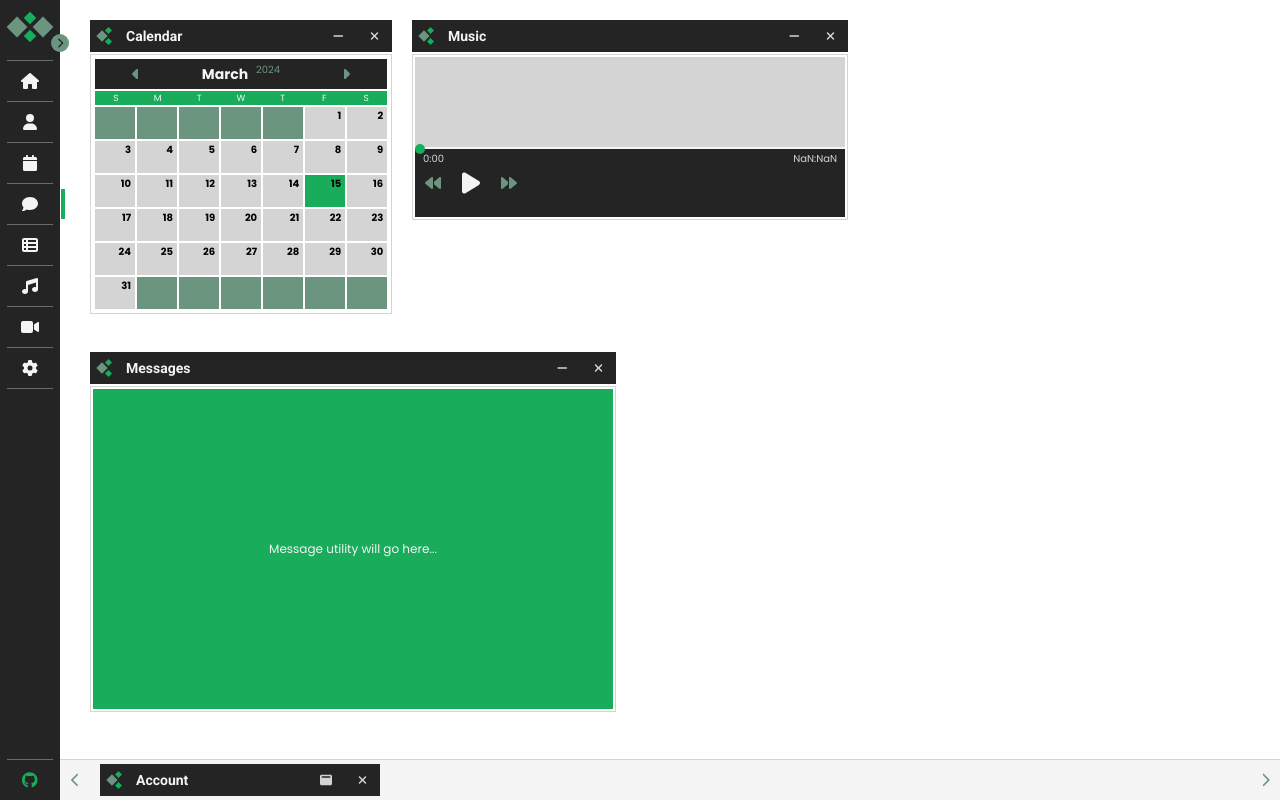
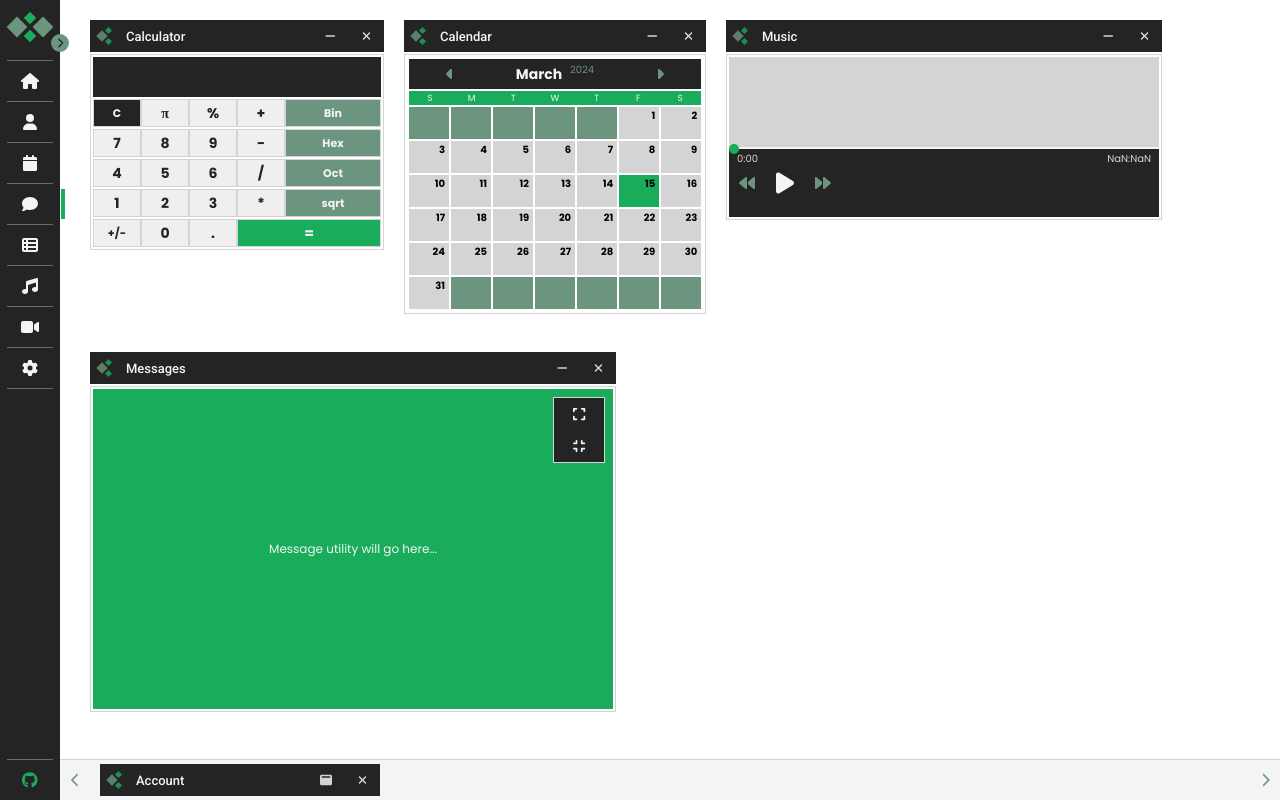
Before and after one commit to eab14/windows_ex_redo, a React (Create React App) app in the folder react/client/: page / in a window 1280 px wide. Both pictures are taken after a click on the item "Messages". Built offline with nearby package versions, Linux system fonts and the light colour scheme; the HTML template or start-up script is replaced by a standard one.

Commit message:
Client: Calculator utility, expand compress for testing windows on all non-styled components

```diff
--- a/react/client/package.json
+++ b/react/client/package.json
@@ -13,6 +13,7 @@
     "@testing-library/user-event": "^13.5.0",
     "axios": "^1.6.8",
     "gsap": "^3.12.5",
+    "mathjs": "^12.4.1",
     "react": "^18.2.0",
     "react-dom": "^18.2.0",
     "react-router-dom": "^6.22.3",
--- a/react/client/src/components/Window/Account/Test/index.js
+++ b/react/client/src/components/Window/Account/Test/index.js
@@ -1,7 +1,30 @@
+import { FontAwesomeIcon } from '@fortawesome/react-fontawesome';
+import { faExpand, faCompress } from '@fortawesome/free-solid-svg-icons';
+
 const Test = () => {
 
+    const clickExpand = ({ currentTarget }) => {
+
+        const w = currentTarget.parentNode.parentNode;
+        w.style.width = "520px";
+        w.style.height = "320px";
+
+    };
+
+    const clickCompress = ({ currentTarget }) => {
+
+        const w = currentTarget.parentNode.parentNode;
+        w.style.width = "380px";
+        w.style.height = "240px";
+
+    };
+
     return (
-        <div className="flex center test_1">
+        <div className="flex center test test_1">
+            <div className="flex col utilities">
+                <span className="flex center util expand" onClick={clickExpand}><FontAwesomeIcon icon={faExpand} /></span>
+                <span className="flex center util compress" onClick={clickCompress}><FontAwesomeIcon icon={faCompress} /></span>
+            </div>
             Authenticated User Panel will go here...
         </div>
     )
--- /dev/null
+++ b/react/client/src/components/Window/Calculator/index.css
@@ -0,0 +1,59 @@
+#calculator .display {
+    width: 100%;
+    height: 40px;
+    background: var(--color_black);
+    color: var(--color_white);
+    padding: 0;
+    margin: 0;
+    outline: none;
+    font-size: 14px;
+    font-family: "Roboto";
+    font-weight: bold;
+}
+
+#calculator button:hover { cursor: pointer; }
+
+.calc_numbers {
+    width: fit-content;
+}
+
+.calc_numbers div {
+    position: relative;
+}
+
+.calc_numbers button {
+    margin-top: 2px;
+    width: 48px;
+    height: 28px;
+    border: 1px solid #d4d4d4;
+    color: var(--color_black);
+    font-family: "Poppins";
+    font-size: 14px;
+    font-weight: bold;
+}
+
+.calc_numbers .small { font-size: 11px; }
+
+.calc_numbers button:hover { background: var(--color_green_grey); }
+
+.calc_numbers .black {
+    background: var(--color_black);
+    color: var(--color_white);
+}
+
+.calc_numbers .green {
+    background: var(--color_green);
+    color: var(--color_white);
+}
+
+.calc_numbers .green:hover { background: var(--color_black); }
+
+.calc_numbers .grey {
+    background: var(--color_green_grey);
+    color: var(--color_white);
+}
+
+.calc_numbers .grey:hover { background: var(--color_black); }
+
+.calc_numbers .xl { width: 144px; }
+.calc_numbers .large { width: 96px; }
--- /dev/null
+++ b/react/client/src/components/Window/Calculator/index.js
@@ -0,0 +1,116 @@
+import './index.css';
+
+import { useState } from 'react';
+import * as math from 'mathjs';
+
+const Calculator = () => {
+
+    const [result, setResult] = useState('');
+
+    const handleClick = (value) => {
+
+        if (value === '=') {
+
+            try {
+                const calculatedResult = calculateResult(result);
+                setResult(calculatedResult);
+
+            }
+
+            catch (error) { setResult('Error'); }
+
+        }
+
+        else if (value === 'C') setResult('');
+        else if (value === 'sin') setResult(Math.sin(parseFloat(result)));
+        else if (value === 'cos') setResult(Math.cos(parseFloat(result)));
+        else if (value === 'sqrt') setResult(Math.sqrt(parseFloat(result)));
+        else if (value === 'π') setResult(Math.PI);
+        else if (value === 'Bin') setResult(convertToBinary(result));
+        else if (value === 'Oct') setResult(convertToOctal(result));
+        else if (value === 'Hex') setResult(convertToHexadecimal(result));
+        else if (value === '+/-') setResult(toggleSign(result));
+        else if (value === '%') setResult(result + '%');
+        else setResult((prevResult) => prevResult + value);
+
+
+    };
+
+    const calculateResult = (expression) => math.evaluate(expression);
+    const convertToBinary = (number) => parseInt(number, 10).toString(2);
+    const convertToOctal = (number) => parseInt(number, 10).toString(8);
+    const convertToHexadecimal = (number) => parseInt(number, 10).toString(16).toUpperCase();
+    const toggleSign = (number) => number.startsWith('-') ? number.slice(1) : '-' + number;
+
+    return (
+        <div id="calculator" className="flex col">
+
+            <div className="display flex center" readOnly>{result}</div>
+            <div className="buttons flex row">
+
+                <div className="calc_numbers flex col">
+
+                    <div className="flex row">
+
+                        <button className="black small" onClick={() => handleClick('C')}>C</button>
+                        <button onClick={() => handleClick('π')}>π</button>
+                        <button onClick={() => handleClick('%')}>%</button>
+                        <button onClick={() => handleClick('+')}>+</button>
+                        <button className="large grey small" onClick={() => handleClick('Bin')}>Bin</button>
+
+
+
+                    </div>
+
+                    <div className="flex row">
+
+                        <button onClick={() => handleClick('7')}>7</button>
+                        <button onClick={() => handleClick('8')}>8</button>
+                        <button onClick={() => handleClick('9')}>9</button>
+                        <button onClick={() => handleClick('-')}>-</button>
+                        <button className="large grey small" onClick={() => handleClick('Hex')}>Hex</button>
+
+
+                    </div>
+
+                    <div className="flex row">
+
+                        <button onClick={() => handleClick('4')}>4</button>
+                        <button onClick={() => handleClick('5')}>5</button>
+                        <button onClick={() => handleClick('6')}>6</button>
+                        <button onClick={() => handleClick('/')}>/</button>
+                        <button className="large grey small" onClick={() => handleClick('Oct')}>Oct</button>
+
+
+                    </div>
+
+                    <div className="flex row">
+
+                        <button onClick={() => handleClick('1')}>1</button>
+                        <button onClick={() => handleClick('2')}>2</button>
+                        <button onClick={() => handleClick('3')}>3</button>
+                        <button onClick={() => handleClick('*')}>*</button>
+                        <button className="large grey small" onClick={() => handleClick('sqrt')}>sqrt</button>
+
+                    </div>
+
+                    <div className="flex row">
+
+                        <button className="small" onClick={() => handleClick('+/-')}>+/-</button>
+                        <button onClick={() => handleClick('0')}>0</button>
+                        <button onClick={() => handleClick('.')}>.</button>
+                        <button className="green xl" onClick={() => handleClick('=')}>=</button>
+
+                    </div>
+
+                </div>
+
+            </div>
+
+        </div>
+    );
+
+
+};
+
+export default Calculator;
--- a/react/client/src/components/Window/Database/index.js
+++ b/react/client/src/components/Window/Database/index.js
@@ -1,7 +1,30 @@
+import { FontAwesomeIcon } from '@fortawesome/react-fontawesome';
+import { faExpand, faCompress } from '@fortawesome/free-solid-svg-icons';
+
 const Database = () => {
 
+    const clickExpand = ({ currentTarget }) => {
+
+        const w = currentTarget.parentNode.parentNode;
+        w.style.width = "720px";
+        w.style.height = "400px";
+
+    };
+
+    const clickCompress = ({ currentTarget }) => {
+
+        const w = currentTarget.parentNode.parentNode;
+        w.style.width = "520px";
+        w.style.height = "320px";
+
+    };
+
     return (
-        <div className="flex center test_3">
+        <div className="flex center test test_3">
+            <div className="flex col utilities">
+                <span className="flex center util expand" onClick={clickExpand}><FontAwesomeIcon icon={faExpand} /></span>
+                <span className="flex center util compress" onClick={clickCompress}><FontAwesomeIcon icon={faCompress} /></span>
+            </div>
             Database utility will go here...
         </div>
     )
--- a/react/client/src/components/Window/Messages/index.js
+++ b/react/client/src/components/Window/Messages/index.js
@@ -1,7 +1,31 @@
+import { FontAwesomeIcon } from '@fortawesome/react-fontawesome';
+import { faExpand, faCompress } from '@fortawesome/free-solid-svg-icons';
+
 const Messages = () => {
 
+    const clickExpand = ({ currentTarget }) => {
+
+        const w = currentTarget.parentNode.parentNode;
+        w.style.width = "520px";
+        w.style.height = "320px";
+
+    };
+
+    const clickCompress = ({ currentTarget }) => {
+
+        const w = currentTarget.parentNode.parentNode;
+        w.style.width = "380px";
+        w.style.height = "240px";
+
+    };
+
     return (
-        <div className="flex center test_2">
+
+        <div className="flex center test test_2">
+            <div className="flex col utilities">
+                <span className="flex center util expand" onClick={clickExpand}><FontAwesomeIcon icon={faExpand} /></span>
+                <span className="flex center util compress" onClick={clickCompress}><FontAwesomeIcon icon={faCompress} /></span>
+            </div>
             Message utility will go here...
         </div>
     )
--- a/react/client/src/components/Window/Settings/index.js
+++ b/react/client/src/components/Window/Settings/index.js
@@ -1,7 +1,30 @@
+import { FontAwesomeIcon } from '@fortawesome/react-fontawesome';
+import { faExpand, faCompress } from '@fortawesome/free-solid-svg-icons';
+
 const Settings = () => {
 
+    const clickExpand = ({ currentTarget }) => {
+
+        const w = currentTarget.parentNode.parentNode;
+        w.style.width = "630px";
+        w.style.height = "340px";
+
+    };
+
+    const clickCompress = ({ currentTarget }) => {
+
+        const w = currentTarget.parentNode.parentNode;
+        w.style.width = "420px";
+        w.style.height = "270px";
+
+    };
+
     return (
-        <div className="flex center test_5">
+        <div className="flex center test test_5">
+            <div className="flex col utilities">
+                <span className="flex center util expand" onClick={clickExpand}><FontAwesomeIcon icon={faExpand} /></span>
+                <span className="flex center util compress" onClick={clickCompress}><FontAwesomeIcon icon={faCompress} /></span>
+            </div>
             Settings utility will go here...
         </div>
     )
--- a/react/client/src/components/Window/index.css
+++ b/react/client/src/components/Window/index.css
@@ -18,6 +18,7 @@
     height: 20px;
     align-self: center;
     margin: 0 8px 0 8px;
+    opacity: 0.8;
 }
 
 .window_header span .m_diamond:nth-child(1) {
@@ -73,9 +74,9 @@
 }
 
 .window_header h2 {
-    font-size: 14px;
+    font-size: 13px;
     font-family: "Roboto", sans-serif;
-    font-weight: bold;
+    font-weight: 500;
     color: var(--color_white);
     align-self: center;
 }
--- a/react/client/src/components/Window/index.js
+++ b/react/client/src/components/Window/index.js
@@ -10,6 +10,7 @@ import Music from './Music';
 import Database from './Database';
 import Settings from './Settings';
 import Messages from './Messages';
+import Calculator from './Calculator';
 
 import { useWindowsEX } from '../../context/WindowContext';
 
@@ -83,6 +84,7 @@ const Window = (props) => {
 					{ props.selected === "Database" && <Database /> }
 					{ props.selected === "Settings" && <Settings /> }
 					{ props.selected === "Messages" && <Messages /> }
+					{ props.selected === "Calculator" && <Calculator /> }
 
 				</div>
 
--- a/react/client/src/components/Window/test.css
+++ b/react/client/src/components/Window/test.css
@@ -1,3 +1,26 @@
+.test .utilities {
+    position: absolute;
+    width: 50px;
+    right: 10px;
+    top: 10px;
+    border: 1px solid #d4d4d4;
+}
+
+.test .utilities .util {
+    position: relative;
+    height: 32px;
+    width: 100%;
+    font-size: 14px;
+    color: var(--color_white);
+    background: var(--color_black);
+}
+
+.test .utilities .util:hover {
+    cursor: pointer;
+    transition: 0.3s;
+    background: var(--color_green);
+}
+
 .test_1 {
     width: 380px;
     height: 240px;
--- a/react/client/src/context/WindowContext.js
+++ b/react/client/src/context/WindowContext.js
@@ -7,13 +7,13 @@ export const useWindowsEX = () => useContext(WindowContext);
 
 export const WindowProvider = ({ children }) => {
 
-    const [ windows, setWindows ] = useState([ <Window key="1" selected="Account" />, <Window key="2" selected="Calendar" />, <Window key="3" selected="Music" /> ]);
+    const [ windows, setWindows ] = useState([ <Window key="Calculator" selected="Calculator" />, <Window key="Calendar" selected="Calendar" />, <Window key="Music" selected="Music" />, <Window key="Account" selected="Account" /> ]);
     const [ status, setStatus ] = useState([])
     // const [ music, setMusic ] = useState({ paused: true });
 
     useEffect(() => {
 
-        let array = [ [ "Account", "min" ], [ "Calendar", "max" ], [ "Music", "max" ] ];
+        let array = [ [ "Calculator", "max" ], [ "Calendar", "max" ], [ "Music", "max" ], [ "Account", "min" ] ];
         // sortWindows(array);
         setStatus(array);
 
@@ -23,11 +23,11 @@ export const WindowProvider = ({ children }) => {
 
         array.sort((a, b) => {
 
-          if (a[1] === "max" && b[1] === "max") return 0;
-          if (a[1] === "max") return -1;
-          if (b[1] === "max") return 1;
+            if (a[1] === "max" && b[1] === "max") return 0;
+            if (a[1] === "max") return -1;
+            if (b[1] === "max") return 1;
 
-          return 0;
+            return 0;
 
         });
 
```
Also changed, not shown: 1 other file (tests, documents, lock files or other folders).
